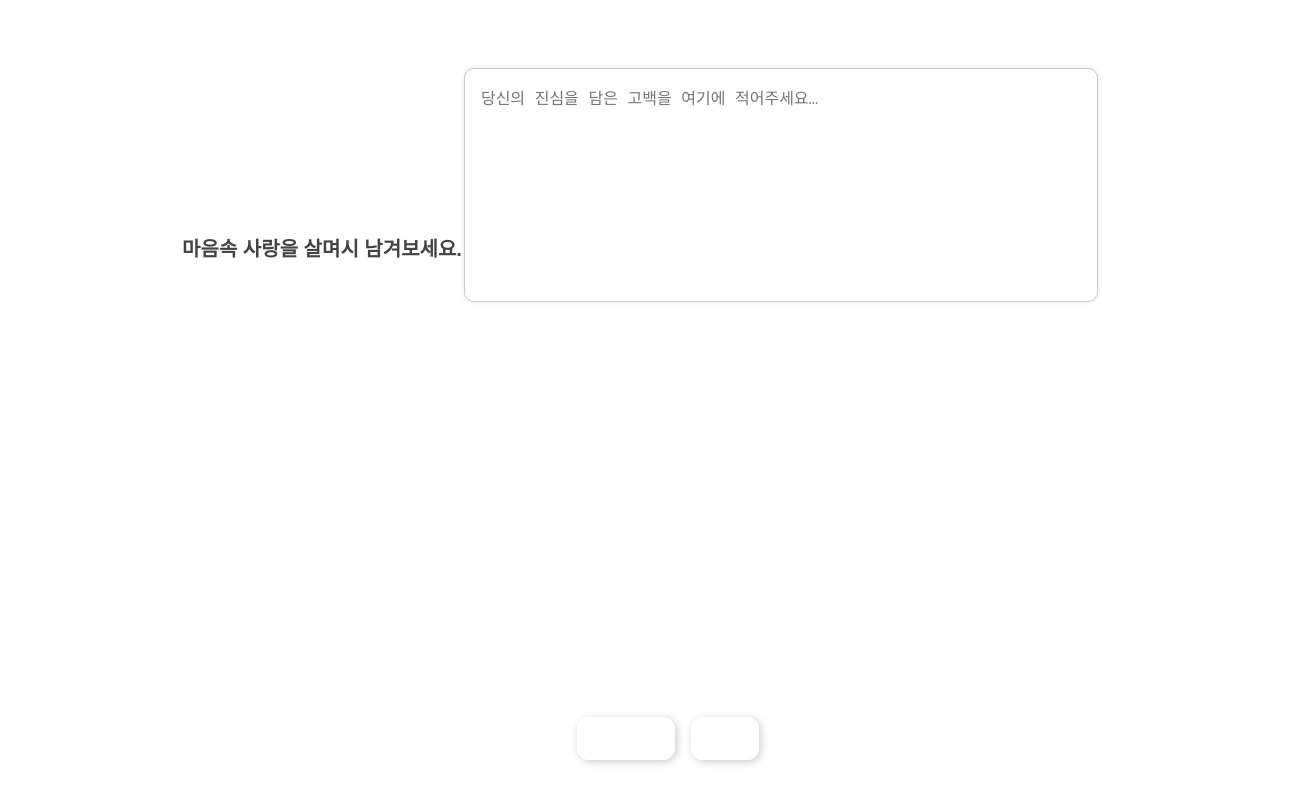
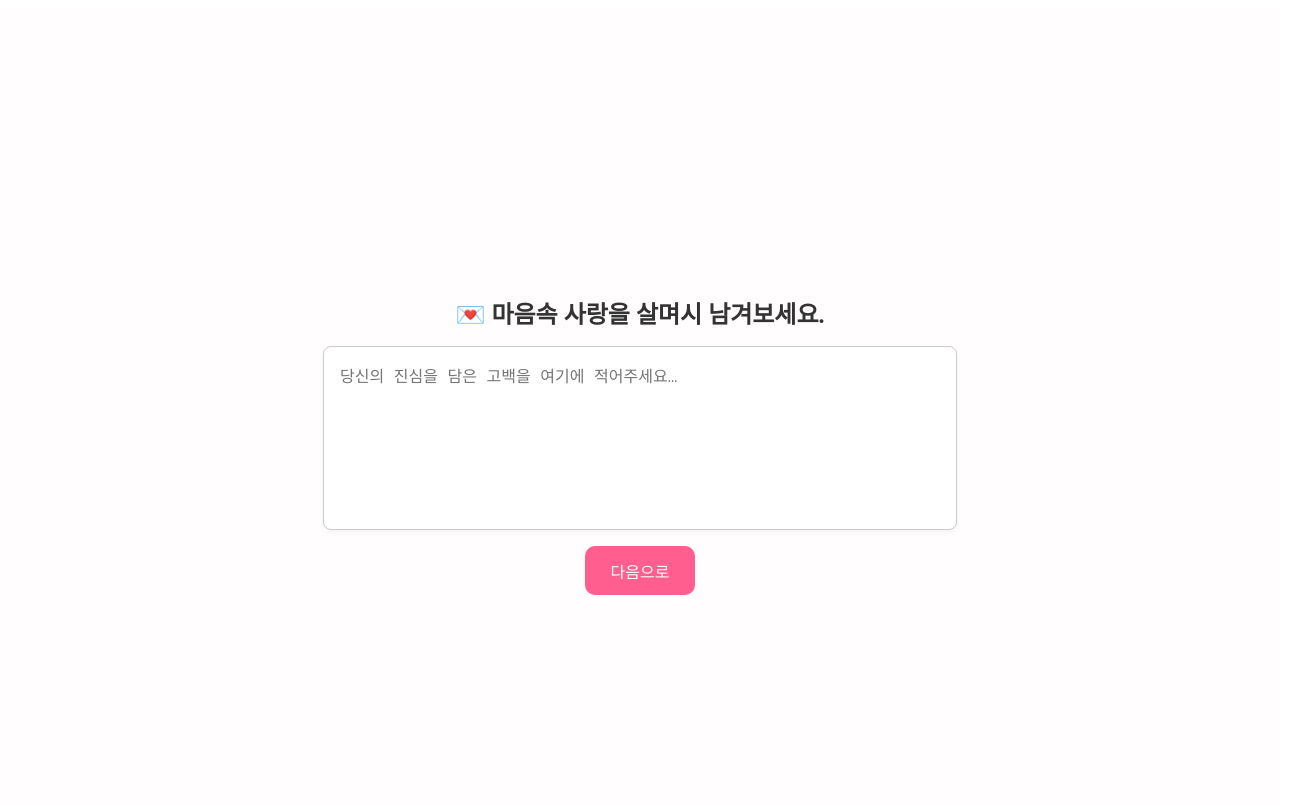
Before and after one commit to xeon-243859/ppongtok-app, a React (Vite) app: page /love/form in a window 1280 px wide. Shown: the top 804 px of the page, 1308 px wide, since content can reach past the window. Built offline with nearby package versions, Linux system fonts and the light colour scheme.

Commit message:
🎯 LoveFormPage 중앙 정렬 및 버튼 UI 수정

```diff
--- a/src/pages/LoveFormPage.css
+++ b/src/pages/LoveFormPage.css
@@ -1,59 +1,46 @@
-.love-form-container {
-  padding: 60px 20px;
+/* LoveFormPage.css */
+
+.form-container {
+  display: flex;
+  flex-direction: column;
+  align-items: center;
+  justify-content: center;
+  min-height: 100vh;
   text-align: center;
-  font-family: 'Arial', sans-serif;
+  padding: 2rem;
+  background-color: #fffdfd;
 }
 
-.typewriter {
-  width: fit-content;
-  margin: 0 auto 30px;
-  overflow: hidden;
-  border-right: 2px solid #333;
-  white-space: nowrap;
-  animation: typing 3s steps(30, end), blink 0.8s step-end infinite;
-  font-size: 20px;
-  color: #444;
+.form-container h2 {
+  font-size: 1.5rem;
+  margin-bottom: 1rem;
+  color: #333;
 }
 
-@keyframes typing {
-  from { width: 0 }
-  to { width: 100% }
+.form-container textarea {
+  width: 90%;
+  max-width: 600px;
+  height: 150px;
+  padding: 1rem;
+  font-size: 1rem;
+  border-radius: 8px;
+  border: 1px solid #ccc;
+  resize: none;
+  margin-bottom: 1rem;
+  box-shadow: 0 2px 5px rgba(0, 0, 0, 0.05);
 }
 
-@keyframes blink {
-  50% { border-color: transparent }
+.next-button {
+  background-color: #ff5e8e;
+  color: white;
+  border: none;
+  padding: 0.8rem 1.6rem;
+  font-size: 1rem;
+  border-radius: 10px;
+  cursor: pointer;
+  transition: background-color 0.3s ease;
 }
 
-textarea {
-  width: 90%;
-  max-width: 600px;
-  height: 200px;
-  padding: 16px;
-  font-size: 16px;
-  border: 1px solid #ccc;
-  border-radius: 10px;
-  resize: none;
-  box-shadow: 0 0 5px rgba(0,0,0,0.1);
+.next-button:hover {
+  background-color: #ff3e6c;
 }
-
-.button-group {
-  margin-top: 30px;
-  display: flex;
-  justify-content: center;
-  gap: 20px;
-}
-
-.button-group button {
-  font-size: 16px;
-  padding: 10px 24px;
-  border: none;
-  border-radius: 8px;
-  cursor: pointer;
-  background-color: #ff6384;
-  color: white;
-  transition: background-color 0.3s;
-}
-
-.button-group button:hover {
-  background-color: #ff3b69;
-}
--- a/src/pages/LoveFormPage.jsx
+++ b/src/pages/LoveFormPage.jsx
@@ -1,3 +1,4 @@
+// LoveFormPage.jsx
 import React, { useState } from 'react';
 import { useNavigate } from 'react-router-dom';
 import './LoveFormPage.css';
@@ -6,31 +7,30 @@ function LoveFormPage() {
   const [message, setMessage] = useState('');
   const navigate = useNavigate();
 
+  const handleChange = (e) => {
+    setMessage(e.target.value);
+  };
+
   const handleNext = () => {
-    if (message.trim()) {
+    if (message.trim() !== '') {
       localStorage.setItem('loveMessage', message);
       navigate('/style/select');
     } else {
-      alert('사랑 메시지를 입력해주세요.');
+      alert('사랑의 메시지를 입력해주세요!');
     }
   };
 
-  const handleBack = () => {
-    navigate('/');
-  };
-
   return (
-    <div className="love-form-container">
-      <h2 className="typewriter">마음속 사랑을 살며시 남겨보세요.</h2>
+    <div className="form-container">
+      <h2>💌 마음속 사랑을 살며시 남겨보세요.</h2>
       <textarea
+        value={message}
+        onChange={handleChange}
         placeholder="당신의 진심을 담은 고백을 여기에 적어주세요…"
-        value={message}
-        onChange={(e) => setMessage(e.target.value)}
       />
-      <div className="button-group">
-        <button onClick={handleBack}>뒤로가기</button>
-        <button onClick={handleNext}>다음</button>
-      </div>
+      <button className="next-button" onClick={handleNext}>
+        다음으로
+      </button>
     </div>
   );
 }
```
